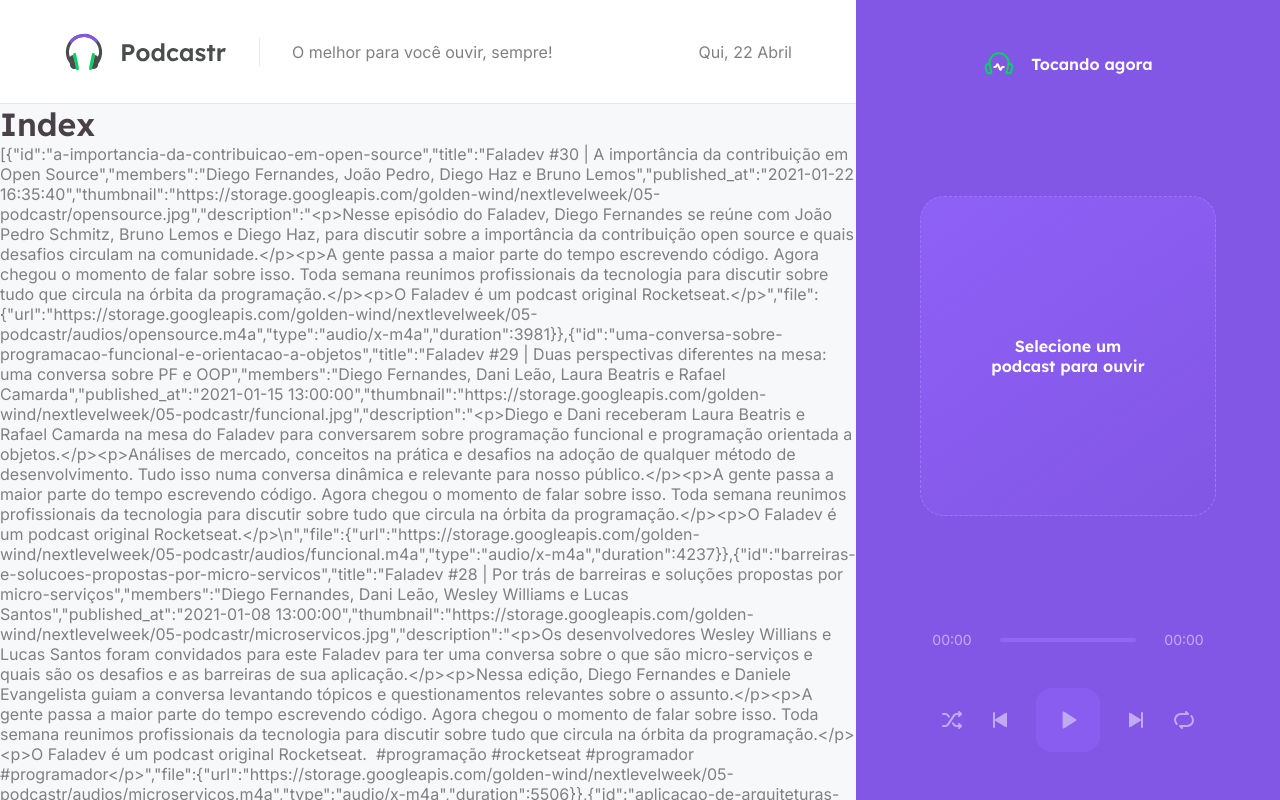
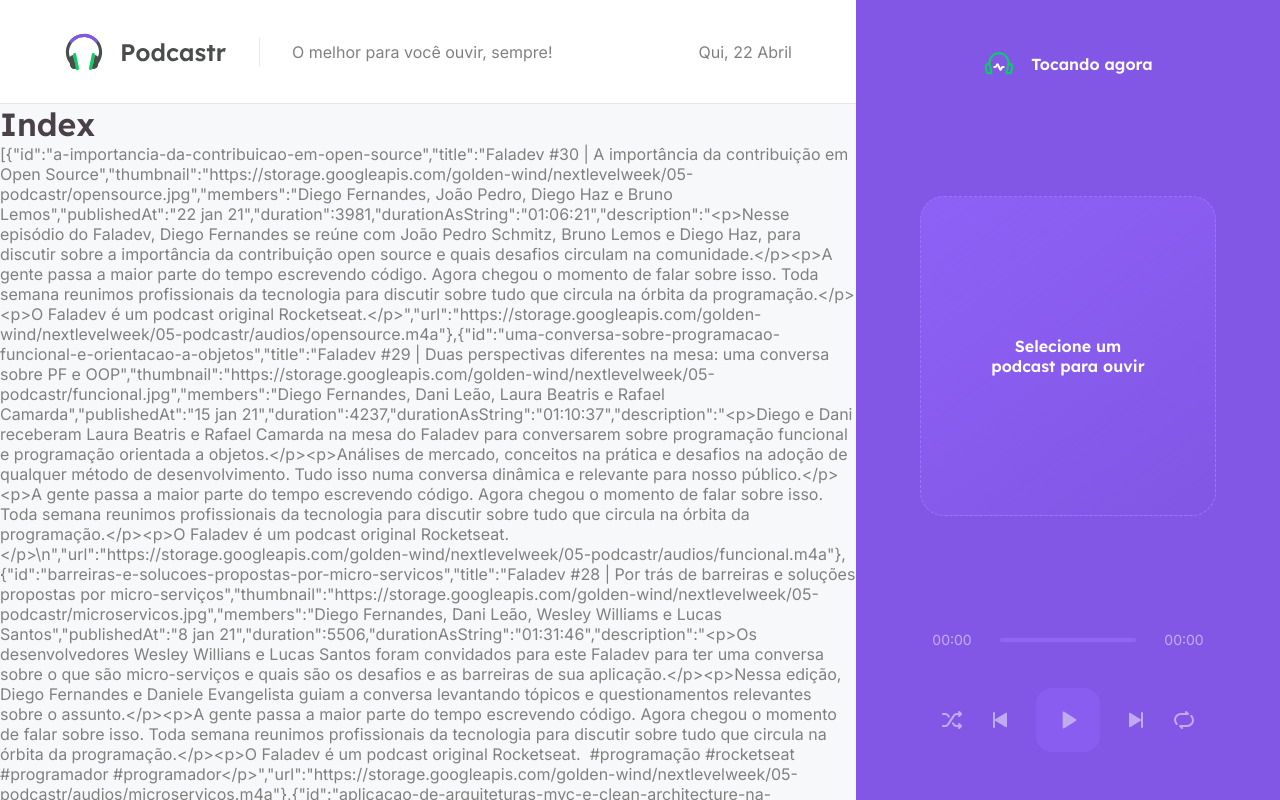
Before and after one commit to Gustavoctt/podcastr, a Next.js app: page / in a window 1280 px wide. Shown: the top 800 px of the page. Built offline with nearby package versions, Linux system fonts and the light colour scheme; data requests are answered from the project's data file.

Commit message:
Format data and import axios

```diff
--- a/package.json
+++ b/package.json
@@ -9,6 +9,7 @@
     "server": "json-server server.json -w -d 750 -p 3333"
   },
   "dependencies": {
+    "axios": "^0.21.1",
     "date-fns": "^2.21.1",
     "next": "10.1.3",
     "react": "17.0.2",
--- a/src/pages/index.tsx
+++ b/src/pages/index.tsx
@@ -1,4 +1,22 @@
-export default function Home(props) {
+import { GetStaticProps } from 'next';
+import { api } from '../services/api';
+
+import { format, parseISO } from 'date-fns';
+import  ptBR  from 'date-fns/locale/pt-BR';
+import { convertDurationToTimeString } from '../utils/convertDurationToTimeString';
+
+type Episode = {
+  id: string,
+  title: string,
+  member: string,
+  published_at: string,
+}
+
+type HomeProps = {
+  episodes : Array<Episode>
+}
+
+export default function Home(props: HomeProps) {
   return (
     <div>
       <h1>Index</h1>
@@ -7,14 +25,34 @@
   )
 }
 
-export async function getStaticProps() {
-  const response = await fetch('http://localhost:3333/episodes')
-  const data = await response.json()
+export const getStaticProps: GetStaticProps = async () => {
+  const { data } = await api.get('episodes', {
+    params:{
+      _limit: 12,
+      _sort: 'published_at',
+      _order: 'desc'
+    }
+  })
+
+  // Formatação dos dados de duration e published
+  const episodes = data.map((episode) => {
+    return{
+      id: episode.id,
+      title: episode.title,
+      thumbnail: episode.thumbnail,
+      members: episode.members,
+      publishedAt: format(parseISO(episode.published_at), 'd MMM yy', { locale: ptBR }),
+      duration: Number(episode.file.duration),
+      durationAsString: convertDurationToTimeString(Number(episode.file.duration)),
+      description: episode.description,
+      url: episode.file.url,
+    };
+  })
 
   return{
     // Vai retornar as propriedades da minha requisição
     props: {
-      episodes: data,
+      episodes,
     },
     // Vai fazer uma nova requisição após 8 horas - Tempo em segundos
     revalidate : 60 * 60 * 8,
--- /dev/null
+++ b/src/services/api.ts
@@ -0,0 +1,5 @@
+import axios from 'axios';
+
+export const api = axios.create({
+    baseURL : 'http://localhost:3333/'
+})
--- /dev/null
+++ b/src/utils/convertDurationToTimeString.ts
@@ -0,0 +1,12 @@
+export function convertDurationToTimeString(duration: number){
+    const hours = Math.floor(duration / 3600);
+    const minutes = Math.floor((duration % 3600) / 60);
+    const seconds = duration % 60;
+
+    const timeString = [hours, minutes, seconds]
+        .map(unit => String(unit).padStart(2, '0'))
+        .join(':')
+
+    return timeString;
+
+}
```
Also changed, not shown: 1 other file (tests, documents, lock files or other folders).
